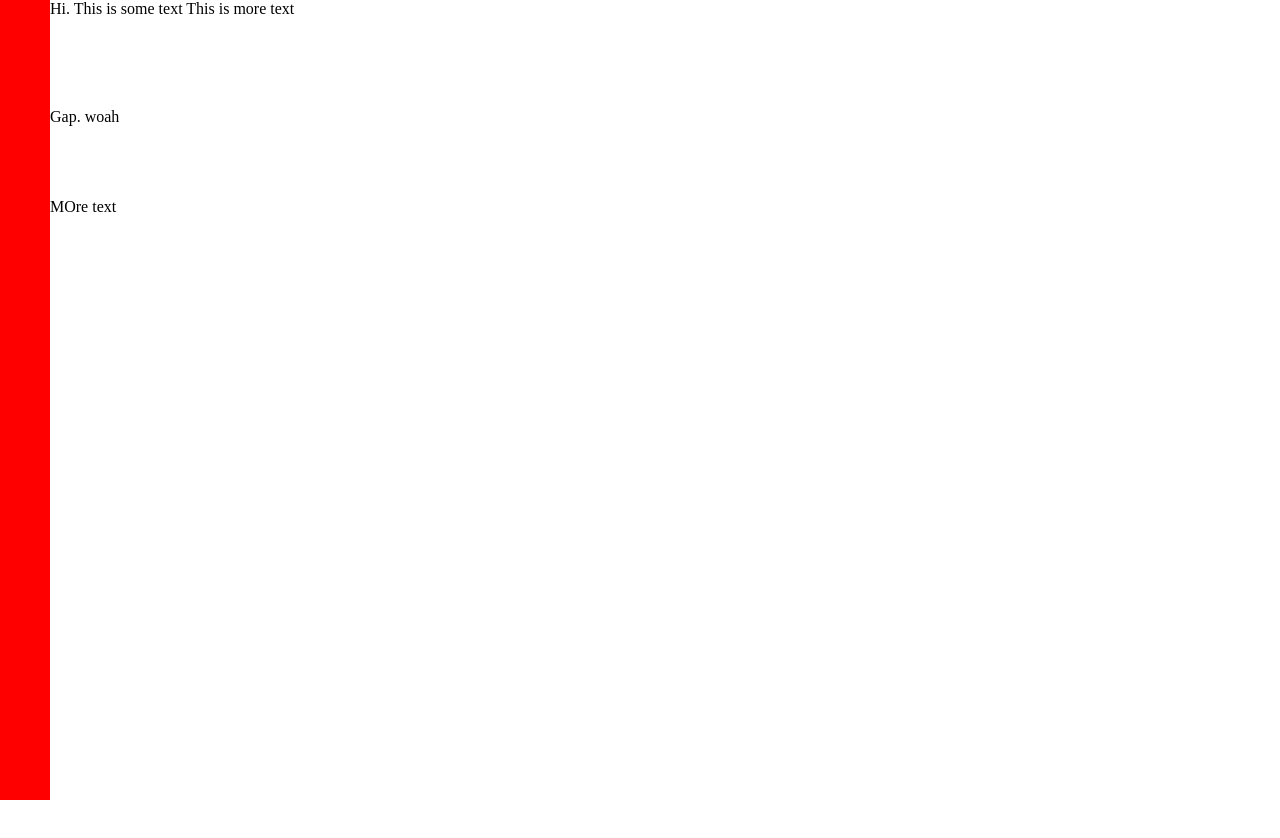
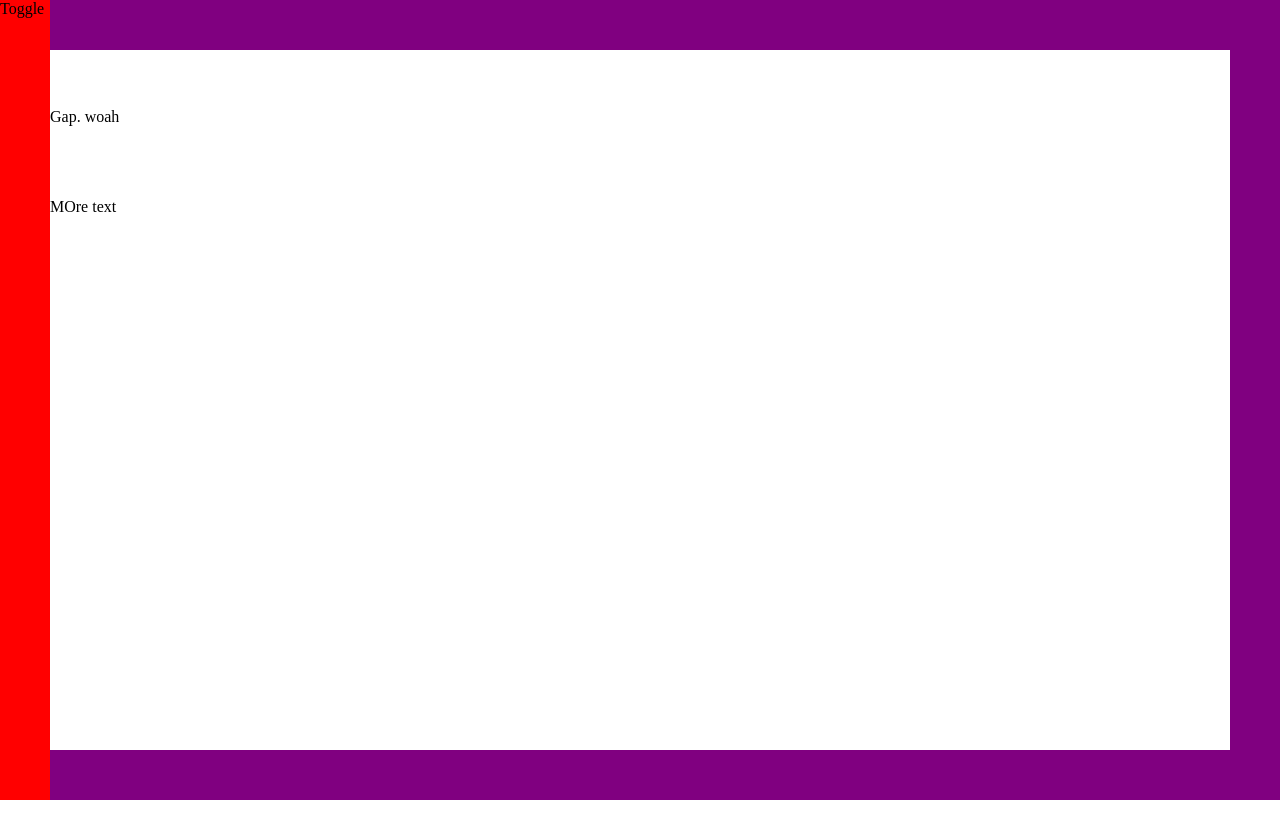
Before and after one commit to BenLeJeune/benlejeune.github.io, a React (Create React App) app: page / in a window 1280 px wide. Shown: the top 838 px of the page. Built offline with nearby package versions, Linux system fonts and the light colour scheme.

Commit message:
Basic layout for sidebar, white borders and main page content. Can 'open' sidebar to transform everything by 20vw.

```diff
--- /dev/null
+++ b/src/Hooks/useSidebar.tsx
@@ -0,0 +1,33 @@
+import React, {useEffect, useState} from 'react';
+
+export default function useSidebar() {
+
+    const [ sidebarOpen, setSidebarOpen ] = useState<boolean>(false);
+
+    const toggleSidebar = () => setSidebarOpen( prev => !prev )
+
+    useEffect(() => {
+        const ids = [
+            "SidebarColumn",
+            "ViewportMargins",
+            "ViewsWrapper"
+        ] //The ids of the elements that need to be transformed
+        for ( let index in ids ) {
+            const id = ids[index];
+            try {
+                console.log("Reached this bit, trying for " + id)
+                const el = document.getElementById(id);
+                if (el) el.style.transform = `translateX(${ sidebarOpen ? '2' : '' }0vw)`
+                console.log(el)
+            }
+            catch (e) { console.log(e) }
+        }
+    }, [ sidebarOpen ])
+
+    return {
+        sidebarOpen,
+        setSidebarOpen,
+        toggleSidebar
+    }
+
+}
--- a/src/Viewport.tsx
+++ b/src/Viewport.tsx
@@ -7,6 +7,7 @@ export default function Viewport() {
 
   return <div id="OuterWrapper">
     <div id="InnerWrapper">
+      <div id="ViewportMargins"/>
       <Sidebar/>
       <Views/>
     </div>
--- a/src/Views/Sidebar/Sidebar.tsx
+++ b/src/Views/Sidebar/Sidebar.tsx
@@ -1,9 +1,12 @@
 import React from 'react';
 import './sidebar.css';
+import useSidebar from "../../Hooks/useSidebar";
 
 export default function Sidebar() {
 
+    const { toggleSidebar } = useSidebar()
+
     return <div id="SidebarColumn">
-
+        <p id="SidebarToggle" onMouseDown={ () => toggleSidebar() } >Toggle</p>
     </div>
 }
--- a/src/Views/Sidebar/sidebar.css
+++ b/src/Views/Sidebar/sidebar.css
@@ -3,6 +3,12 @@ div#SidebarColumn {
   width: 50px;
   height: 100vh;
   background-color: red;
+  z-index: 50;
+  transition: transform 0.5s ease;
+  transform: translateX(0vw);
+}
+div#SidebarColumn p#SidebarToggle {
+  cursor: pointer;
 }
 
 /*# sourceMappingURL=sidebar.css.map */
--- a/src/Views/Sidebar/sidebar.sass
+++ b/src/Views/Sidebar/sidebar.sass
@@ -3,3 +3,8 @@ div#SidebarColumn
   width: 50px
   height: 100vh
   background-color: red
+  z-index: 50
+  transition: transform 0.5s ease
+  transform: translateX(0vw)
+  p#SidebarToggle
+    cursor: pointer
--- a/src/sass/viewport.css
+++ b/src/sass/viewport.css
@@ -1,11 +1,22 @@
 div#root {
   width: 100%;
+  overflow-x: hidden;
 }
-div#root div#OuterWrapper div#InnerWrapper {
-  transform: translateY(0);
+div#root div#OuterWrapper div#InnerWrapper div#ViewportMargins {
+  position: fixed;
+  width: 100%;
+  height: 100vh;
+  border-top: 50px solid purple;
+  border-bottom: 50px solid purple;
+  border-right: 50px solid purple;
+  border-left: none;
+  transform: translateX(0vw);
   transition: transform 0.5s ease;
+  z-index: 25;
 }
 div#root div#OuterWrapper div#InnerWrapper div#ViewsWrapper {
+  transform: translateX(0vw);
+  transition: transform 0.5s ease;
   width: 100%;
   height: 100%;
   padding: 0 50px;
--- a/src/sass/viewport.sass
+++ b/src/sass/viewport.sass
@@ -1,15 +1,27 @@
 div#root
   width: 100%
-
+  overflow-x: hidden
   div#OuterWrapper
     // Contains literally everything - master container
     div#InnerWrapper
       // Contains the sidebar and the main page content.
-      // This is transformed to reveal the full side menu.
-      transform: translateY(0)
-      transition: transform 0.5s ease
+      // Can't transform this - messes up Sidebar fixed position
       // div#SidebarColumn goes here - in sidebar.sass
+      div#ViewportMargins //The white border
+        position: fixed
+        width: 100%
+        height: 100vh
+        $viewportBorder: 50px solid purple
+        border-top: $viewportBorder
+        border-bottom: $viewportBorder
+        border-right: $viewportBorder
+        border-left: none
+        transform: translateX(0vw)
+        transition: transform 0.5s ease
+        z-index: 25
       div#ViewsWrapper // Provides the padding for the View container
+        transform: translateX(0vw)
+        transition: transform 0.5s ease
         width: 100%
         height: 100%
         padding: 0 50px
```
Also changed, not shown: 2 other files (tests, documents, lock files or other folders).
